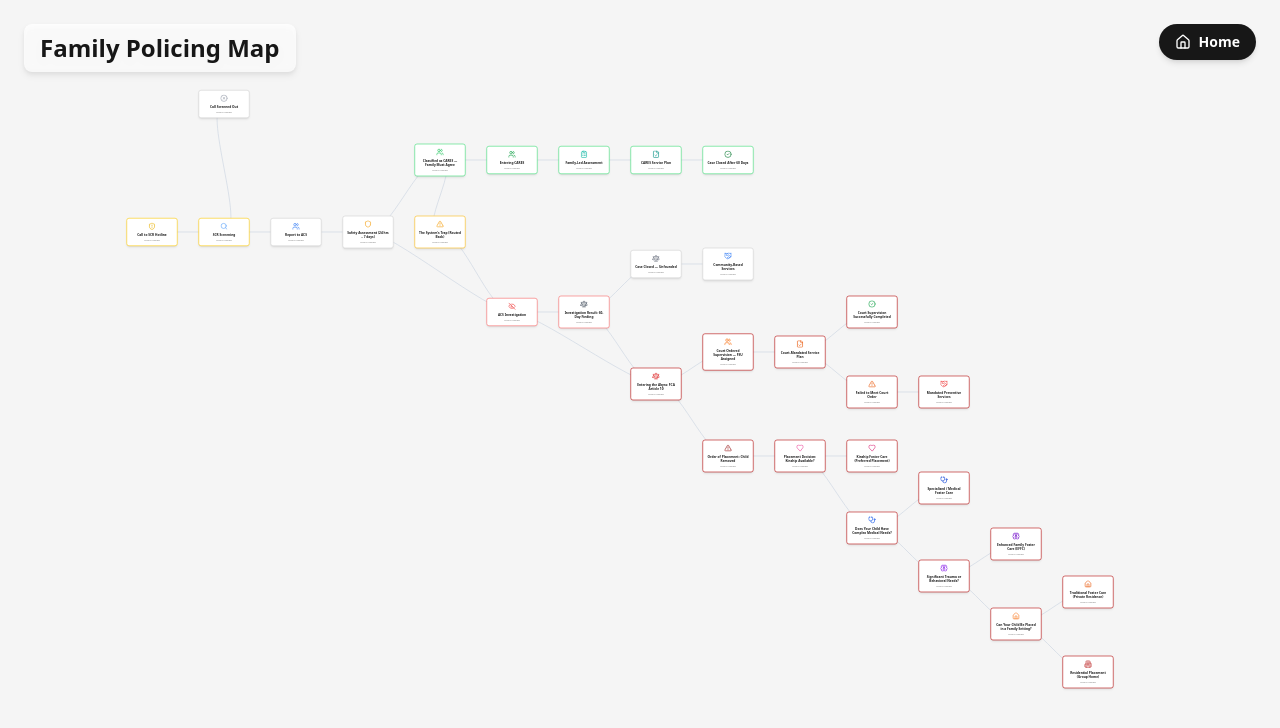
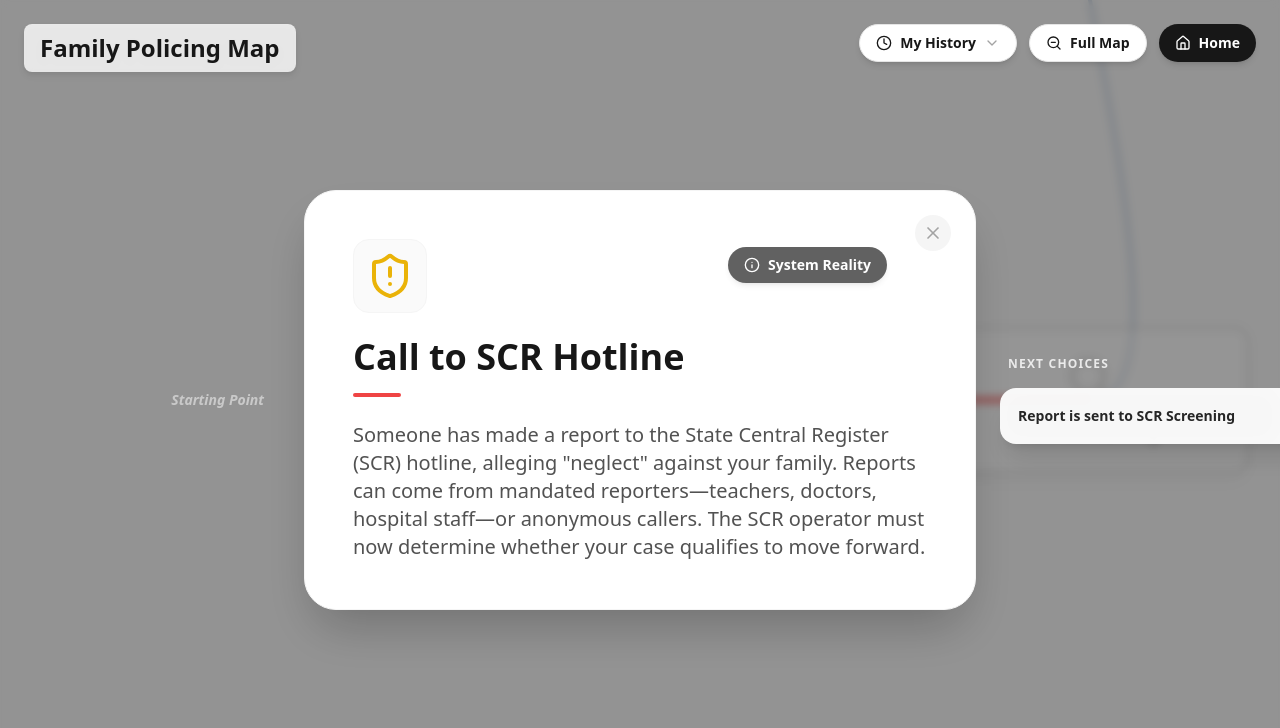
Before and after one commit to jeff082chen/PiTech-2026Spring, a React (Vite) app: page / in a window 1280 px wide. Both pictures are taken after a click on the button "Explore the System Map". Shown: the top 728 px of the page. Built offline with nearby package versions, Linux system fonts and the light colour scheme.

Commit message:
03/11 - adjust animation & auto zoom in to init node

```diff
--- a/src/components/MapView.tsx
+++ b/src/components/MapView.tsx
@@ -1,4 +1,4 @@
-import { useState, useEffect, useMemo } from 'react';
+import { useState, useEffect, useMemo, useRef } from 'react';
 import {
   ArrowRight,
   ArrowLeft,
@@ -31,15 +31,28 @@ const BORDER_COLOR: Record<NodeCategory, string> = {
 
 export default function MapView({ onBackToLanding }: Props) {
   const [activeNodeId, setActiveNodeId] = useState<string | null>(null);
+  const [showOverlay, setShowOverlay] = useState(false);
   const [history, setHistory] = useState<string[]>([]);
   const [showFactModal, setShowFactModal] = useState(false);
   const [showHistoryDropdown, setShowHistoryDropdown] = useState(false);
   const [viewport, setViewport] = useState({ w: window.innerWidth, h: window.innerHeight });
+  const overlayTimerRef = useRef<ReturnType<typeof setTimeout> | null>(null);
 
   useEffect(() => {
     const handleResize = () => setViewport({ w: window.innerWidth, h: window.innerHeight });
     window.addEventListener('resize', handleResize);
     return () => window.removeEventListener('resize', handleResize);
+  }, []);
+
+  // On mount: brief overview pause, then zoom, then overlay card
+  useEffect(() => {
+    const t1 = setTimeout(() => setActiveNodeId('start'), 300);
+    const t2 = setTimeout(() => setShowOverlay(true), 900);
+    return () => {
+      clearTimeout(t1);
+      clearTimeout(t2);
+      if (overlayTimerRef.current) clearTimeout(overlayTimerRef.current);
+    };
   }, []);
 
   const incomingNodes = useMemo(() => {
@@ -65,13 +78,18 @@ export default function MapView({ onBackToLanding }: Props) {
     }
   }, [activeNodeId, viewport]);
 
+  const scheduleOverlay = () => {
+    if (overlayTimerRef.current) clearTimeout(overlayTimerRef.current);
+    setShowOverlay(false);
+    overlayTimerRef.current = setTimeout(() => setShowOverlay(true), 600);
+  };
+
   const handleNodeSelect = (nodeId: string) => {
-    if (activeNodeId) {
-      setHistory(prev => [...prev, activeNodeId]);
-    }
+    if (activeNodeId) setHistory(prev => [...prev, activeNodeId]);
     setActiveNodeId(nodeId);
     setShowFactModal(false);
     setShowHistoryDropdown(false);
+    scheduleOverlay();
   };
 
   const jumpToHistory = (index: number) => {
@@ -80,10 +98,12 @@ export default function MapView({ onBackToLanding }: Props) {
     setActiveNodeId(targetNodeId);
     setShowFactModal(false);
     setShowHistoryDropdown(false);
+    scheduleOverlay();
   };
 
   const closeToMap = () => {
     setActiveNodeId(null);
+    setShowOverlay(false);
     setShowFactModal(false);
     setShowHistoryDropdown(false);
   };
@@ -121,7 +141,7 @@ export default function MapView({ onBackToLanding }: Props) {
         {/* Node Cards */}
         {Object.values(STORY_NODES).map(node => {
           const isSelected = activeNodeId === node.id;
-          const isDimmed  = activeNodeId !== null && !isSelected;
+          const isDimmed  = showOverlay && !isSelected;
           const borderColor = BORDER_COLOR[node.category];
 
           return (
@@ -229,7 +249,7 @@ export default function MapView({ onBackToLanding }: Props) {
         className={`
           fixed inset-0 z-40 flex items-center justify-center p-4 md:p-8
           transition-all duration-700 ease-[cubic-bezier(0.25,1,0.5,1)]
-          ${activeNodeId
+          ${showOverlay
             ? 'opacity-100 visible bg-black/40 backdrop-blur-sm pointer-events-auto'
             : 'opacity-0 invisible pointer-events-none'
           }
```
